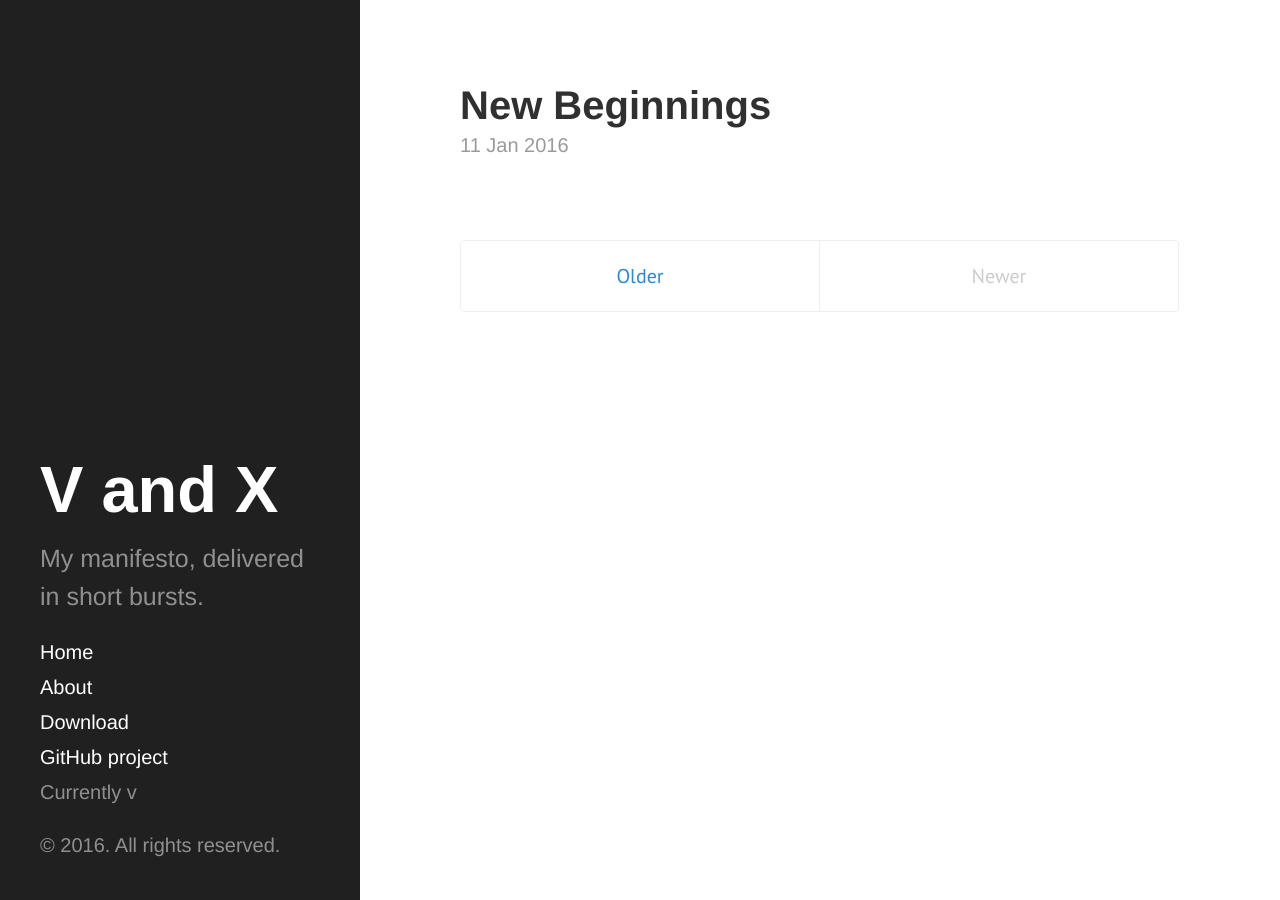
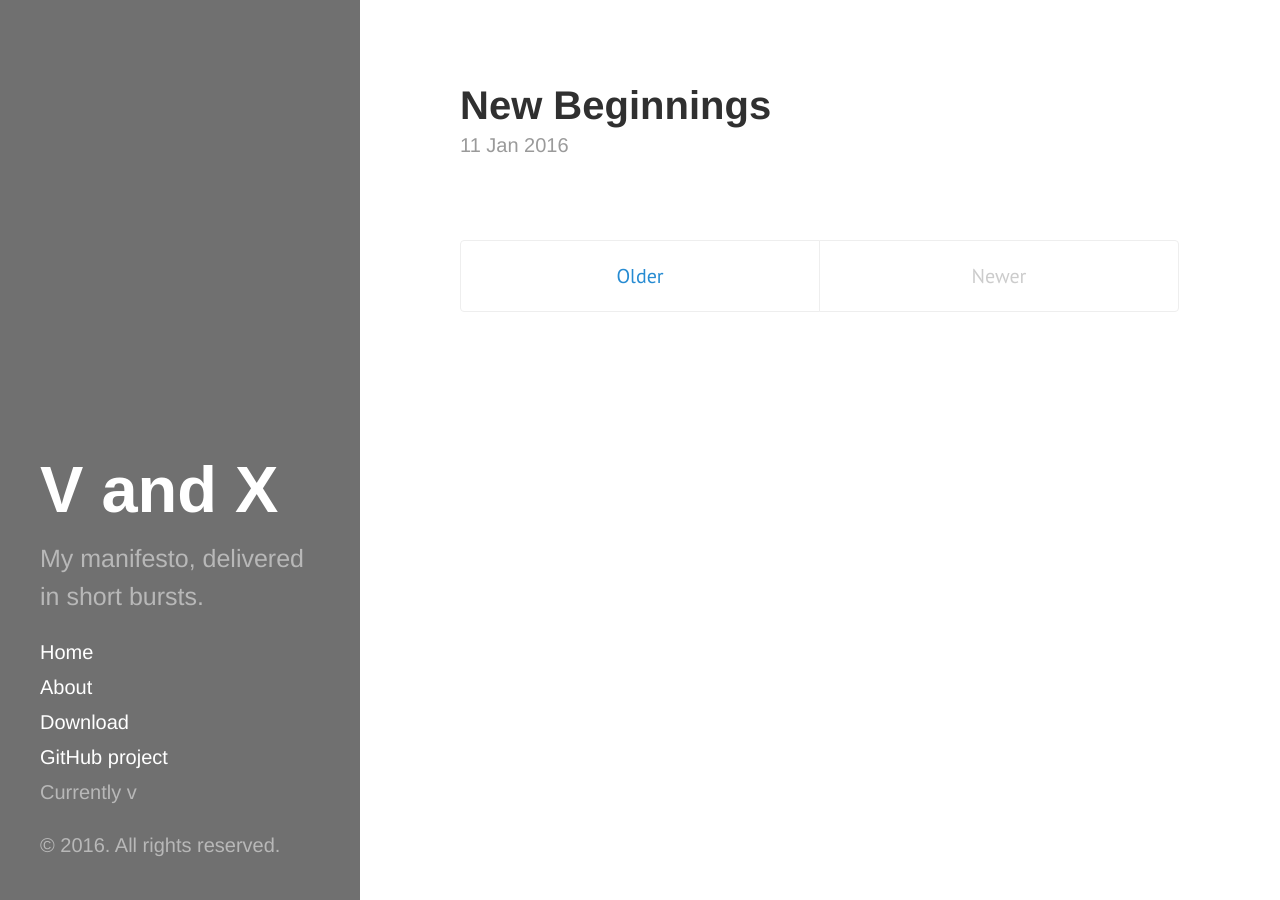
Before and after one commit to TimBanks/blog, a Jekyll site: the page built from index.html, in a window 1280 px wide. Built offline with Jekyll 4.4.1, drawn with Linux system fonts in a browser that asks for light colours; the list of posts is cut into pages by our own code.

```diff
--- a/public/css/hyde.css
+++ b/public/css/hyde.css
@@ -60,7 +60,7 @@ html {
   text-align: center;
   padding: 2rem 1rem;
   color: rgba(255,255,255,.5);
-  background-color: #202020;
+  background-color: #707070;
 }
 @media (min-width: 48em) {
   .sidebar {
```
